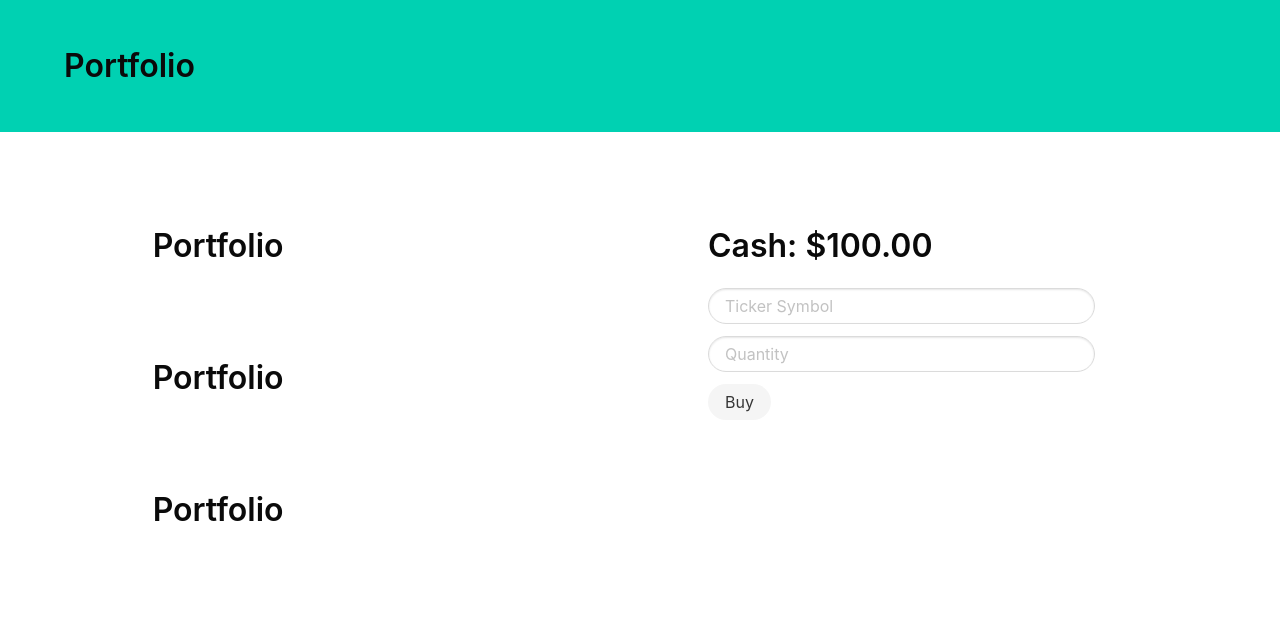
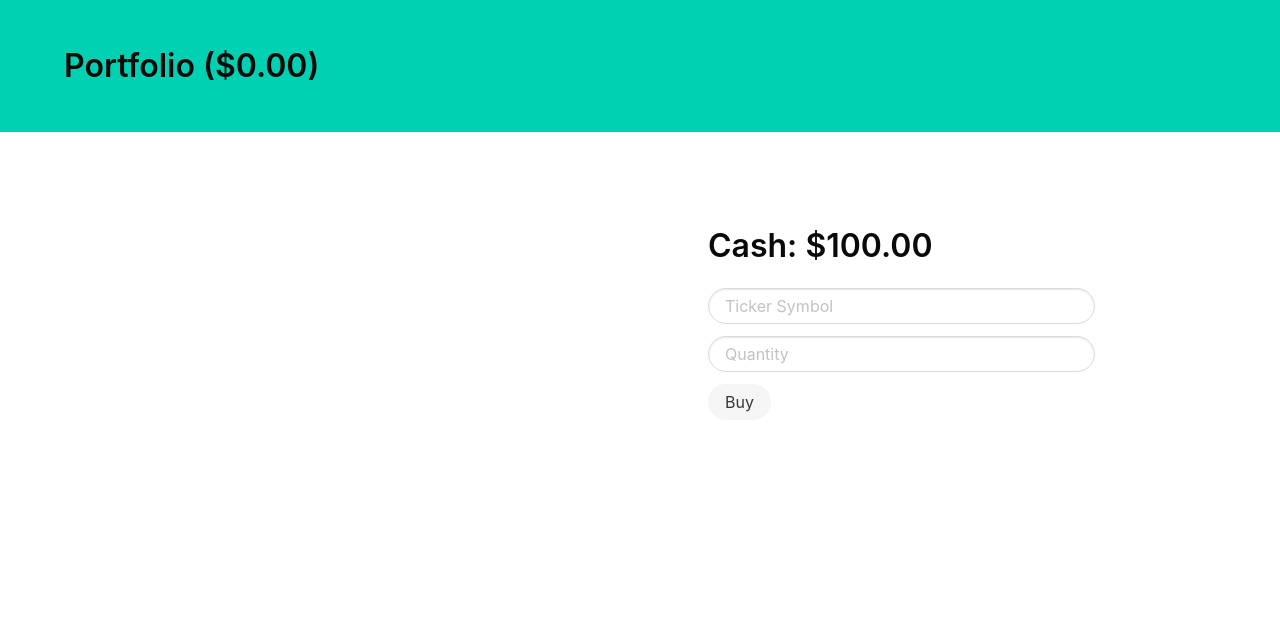
Before and after one commit to thisisvinny/TTP-FS, a Flask app: page /portfolio/ in a window 1280 px wide. Shown: the part 56-679 px from the top of the page. Run offline with Flask 2, Linux system fonts and the light colour scheme; a user stored in the database is signed in; data comes from the database, SQL or seed files in the repository; both versions use the stored data as it was after the commit.

Commit message:
can view portfolio with current prices

```diff
--- a/routes.py
+++ b/routes.py
@@ -3,6 +3,7 @@ from werkzeug import generate_password_hash, check_password_hash
 import sqlite3
 import requests
 import json
+import numpy as np
 
 app = Flask(__name__)
 app.secret_key = "TTP-FS"
@@ -132,8 +133,16 @@ def portfolio():
 	with sqlite3.connect("database.db") as con:
 		cur = con.cursor()
 		cash = "%.2f" % cur.execute("select balance from users where id=?", (session["id"], )).fetchone()[0]
+		portfolio = cur.execute("select ticker_symbol, quantity from portfolio where id=?", (session["id"], ))
+		rows = portfolio.fetchall()
+		current_prices = []
+		#compile the current prices of owned ticker symbol, pass it to portfolio.html
+		for row in rows:
+			url = iex_api_base + row[0] + iex_api_current_price
+			current_prices.append(json.loads(requests.get(url).text))
+		total_worth = "%.2f" % np.sum(current_prices)
 	con.close()
-	return render_template("portfolio.html", cash=cash)
+	return render_template("portfolio.html", cash=cash, rows=rows, current_prices=current_prices, total_worth=total_worth)
 
 @app.route("/transactions/")
 def transactions():
@@ -142,7 +151,7 @@ def transactions():
 
 	with sqlite3.connect("database.db") as con:
 		cur = con.cursor()
-		transactions = cur.execute("select * from transactions where id=?", (session["id"], ))
+		transactions = cur.execute("select type, ticker_symbol, quantity, price from transactions where id=?", (session["id"], ))
 		rows = transactions.fetchall()
 	con.close()
 	return render_template("transactions.html", rows=rows)
--- a/templates/portfolio.html
+++ b/templates/portfolio.html
@@ -4,7 +4,7 @@
 <section class="hero is-primary">
 	<div class="hero-body">
 		<div class="container">
-			<h1 class="title has-text-black">Portfolio</h1>
+			<h1 class="title has-text-black">Portfolio (${{ total_worth }})</h1>
 		</div>
 	</div>
 </section>
@@ -13,21 +13,13 @@
 	<div class="columns">
 
 		<div class="column is-5 is-offset-1">
+			{% for i in range(rows|length) %}
 			<section class="section">
 				<div class="container">
-					<h1 class="title has-text-black">Portfolio</h1>
+					<h1 class="subtitle is-4 has-text-black">{{ rows[i][0] }} - {{ rows[i][1] }} shares	&nbsp&nbsp&nbsp&nbsp&nbsp&nbsp&nbsp Current worth: ${{ current_prices[i] }}</h1>
 				</div>
 			</section>
-			<section class="section">
-				<div class="container">
-					<h1 class="title has-text-black">Portfolio</h1>
-				</div>
-			</section>
-			<section class="section">
-				<div class="container">
-					<h1 class="title has-text-black">Portfolio</h1>
-				</div>
-			</section>
+			{% endfor %}
 		</div>
 
 		<div class="column is-5">
--- a/templates/transactions.html
+++ b/templates/transactions.html
@@ -15,7 +15,7 @@
 			{% for i in range(rows|length) %}
 			<div class="field">
 				<div class="container">
-					<h1 class="subtitle has-text-black">{{ rows[i][1] }} ({{ rows[i][2] }}) - {{ rows[i][3] }} shares @ ${{ rows[i][4] }} each</h1>
+					<h1 class="subtitle has-text-black">{{ rows[i][0] }} ({{ rows[i][1] }}) - {{ rows[i][2] }} shares @ ${{ rows[i][3] }} each</h1>
 				</div>
 			</div>
 			{% endfor %}
```
Also changed, not shown: database.db.
